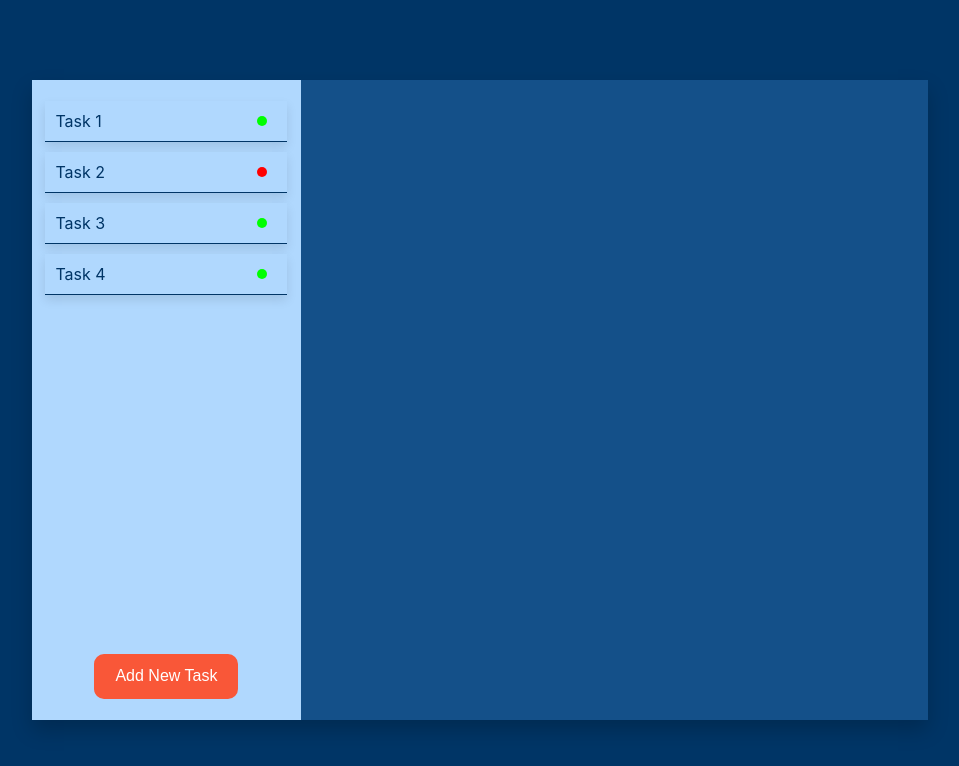
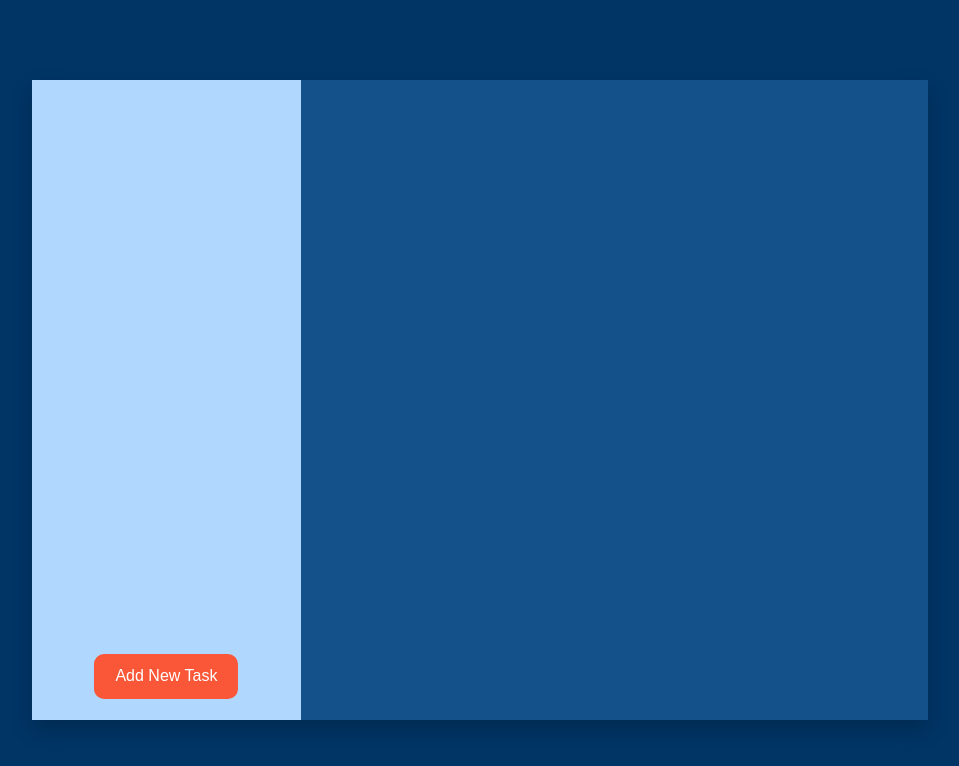
Before and after one commit to nima-ca/Todo-App, a React (Create React App) app: page / in a window 1280 px wide. Shown: the top 766 px of the page, without its empty margins (160-1119 px from the left). Built offline with nearby package versions, Linux system fonts and the light colour scheme.

Commit message:
task fetched via redux and shown dynamically in Task component and a layout issue fixed

```diff
--- a/src/Components/Task/NewTask.js
+++ b/src/Components/Task/NewTask.js
@@ -4,6 +4,7 @@ import Input from "../UI/Input/Input";
 import Button from "../UI/Button";
 import { useDispatch } from "react-redux";
 import { toggleModalActions } from "../../store/ModalToggleSlice";
+import { dataHandlerActions } from "../../store/DataHandlerSlice";
 import { v4 as uuidv4 } from "uuid";
 
 const NewTask = (props) => {
@@ -52,7 +53,7 @@ const NewTask = (props) => {
       id: uuidv4(),
     };
 
-    console.log(formData);
+    dispatch(dataHandlerActions.addTask(formData));
     dispatch(toggleModalActions.toggleModal());
   };
 
--- a/src/Components/Task/Task.js
+++ b/src/Components/Task/Task.js
@@ -1,18 +1,13 @@
 import styles from "./Task.module.css";
 import Button from "../UI/Button";
 import TaskItem from "./TaskItem";
-import { useDispatch } from "react-redux";
+import { useDispatch, useSelector } from "react-redux";
 import { toggleModalActions } from "../../store/ModalToggleSlice";
-
-const Dummy_data = [
-  { title: "Task 1", status: "Done", id: "task-1" },
-  { title: "Task 2", status: "UnDone", id: "task-2" },
-  { title: "Task 3", status: "Done", id: "task-3" },
-  { title: "Task 4", status: "Done", id: "task-4" },
-];
 
 const Task = (props) => {
   const dispatch = useDispatch();
+  const Data = useSelector((state) => state.data.data);
+  console.log(Data);
 
   const buttonClickHandler = () => {
     dispatch(toggleModalActions.toggleModal());
@@ -22,7 +17,7 @@ const Task = (props) => {
     <section className={styles.tasks}>
       <div className={styles["tasks__items"]}>
         <div>
-          {Dummy_data.map((item) => (
+          {Data.map((item) => (
             <TaskItem key={item.id} title={item.title} status={item.status} />
           ))}
         </div>
--- a/src/Components/Task/Task.module.css
+++ b/src/Components/Task/Task.module.css
@@ -17,6 +17,7 @@
 }
 
 .tasks__items > div {
+  overflow: auto;
   height: 80%;
   width: 90%;
 }
--- /dev/null
+++ b/src/store/DataHandlerSlice.js
@@ -0,0 +1,16 @@
+import { createSlice } from "@reduxjs/toolkit";
+
+const initialState = { data: [] };
+
+const dataHandler = createSlice({
+  name: "DataHandler",
+  initialState,
+  reducers: {
+    addTask: (state, action) => {
+      state.data = [...state.data, action.payload];
+    },
+  },
+});
+
+export const dataHandlerActions = dataHandler.actions;
+export default dataHandler.reducer;
--- a/src/store/index.js
+++ b/src/store/index.js
@@ -1,8 +1,9 @@
 import { configureStore } from "@reduxjs/toolkit";
 import ModalToggleReducer from "./ModalToggleSlice";
+import dataHandlerReducer from "./DataHandlerSlice";
 
 const store = configureStore({
-  reducer: { modal: ModalToggleReducer },
+  reducer: { modal: ModalToggleReducer, data: dataHandlerReducer },
 });
 
 export default store;
```
